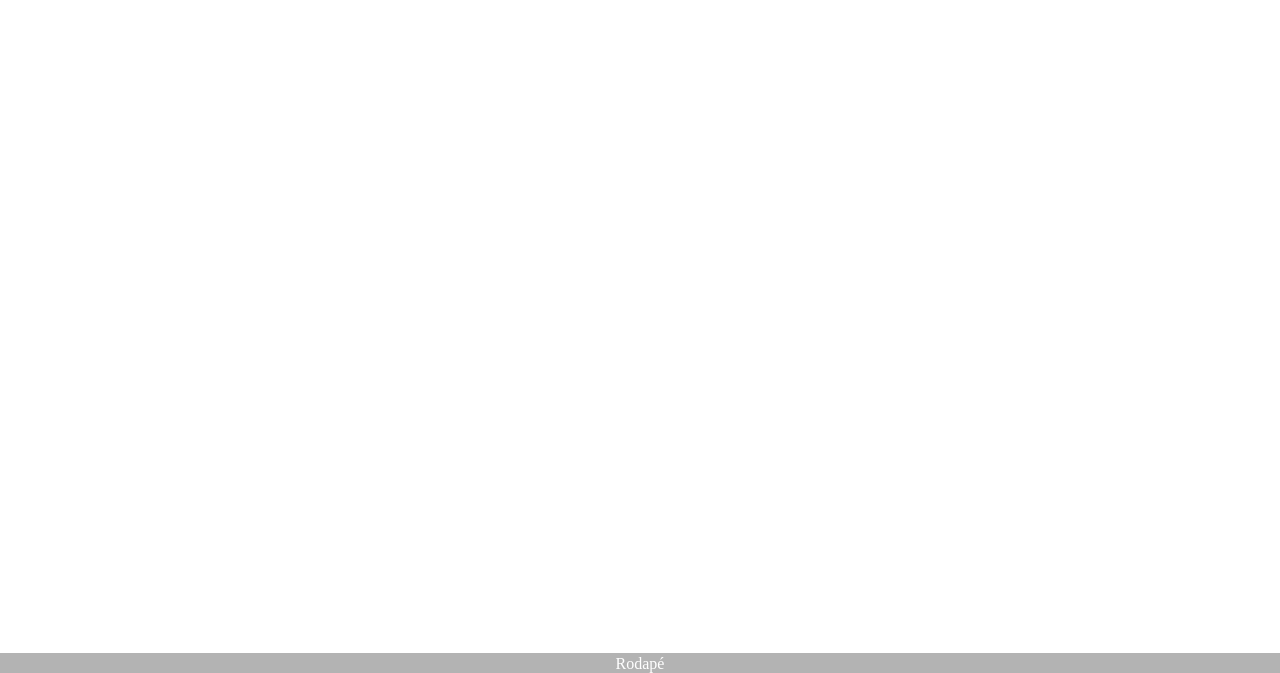
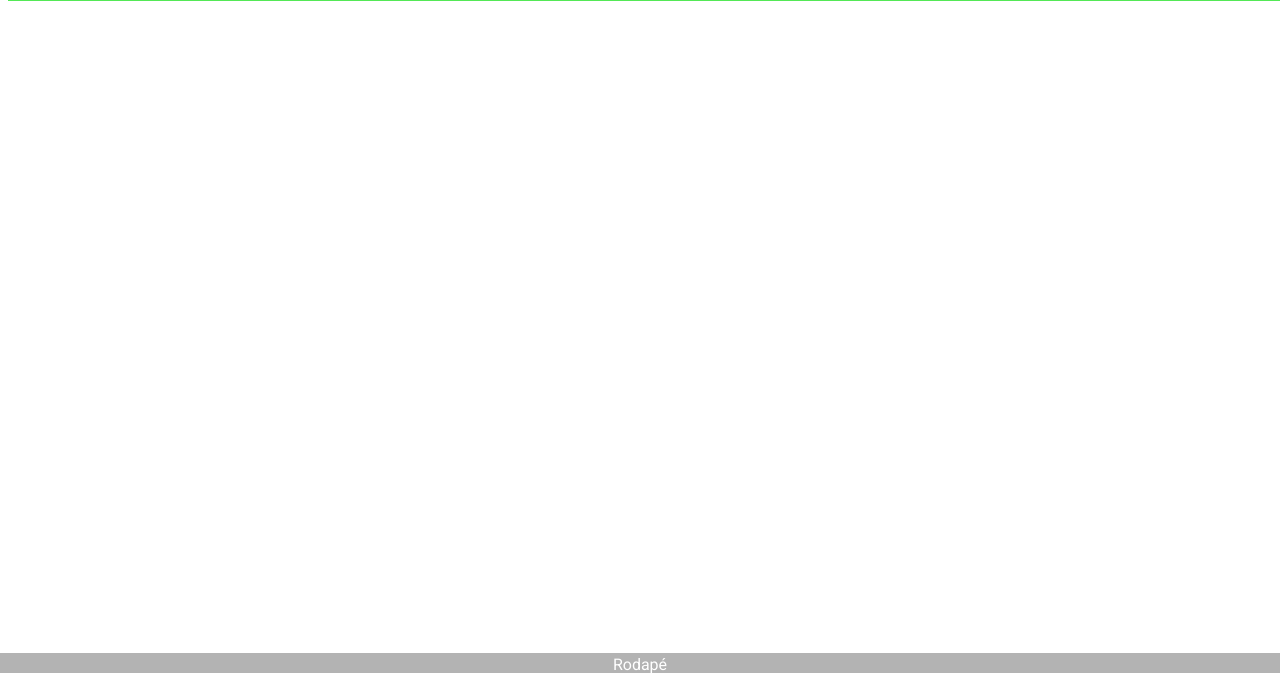
Before and after one commit to unip-cc/site-aps, a plain HTML site: page index.html in a window 1280 px wide. Shown: the part 127-800 px from the top of the page. Drawn offline with Linux system fonts and the light colour scheme.

Commit message:
Alterando a fonte padrão para 'Roboto' (Google Fonts)

```diff
--- a/estilo/estiloGeral.css
+++ b/estilo/estiloGeral.css
@@ -1,3 +1,10 @@
+/* Importando a fonte 'Roboto' do Google Fonts */
+@import url('https://fonts.googleapis.com/css?family=Roboto&display=swap');
+
+body {
+  font-family: 'Roboto', sans-serif;
+}
+
 .topo {
   width: 100%;
   height: 100px;
```
